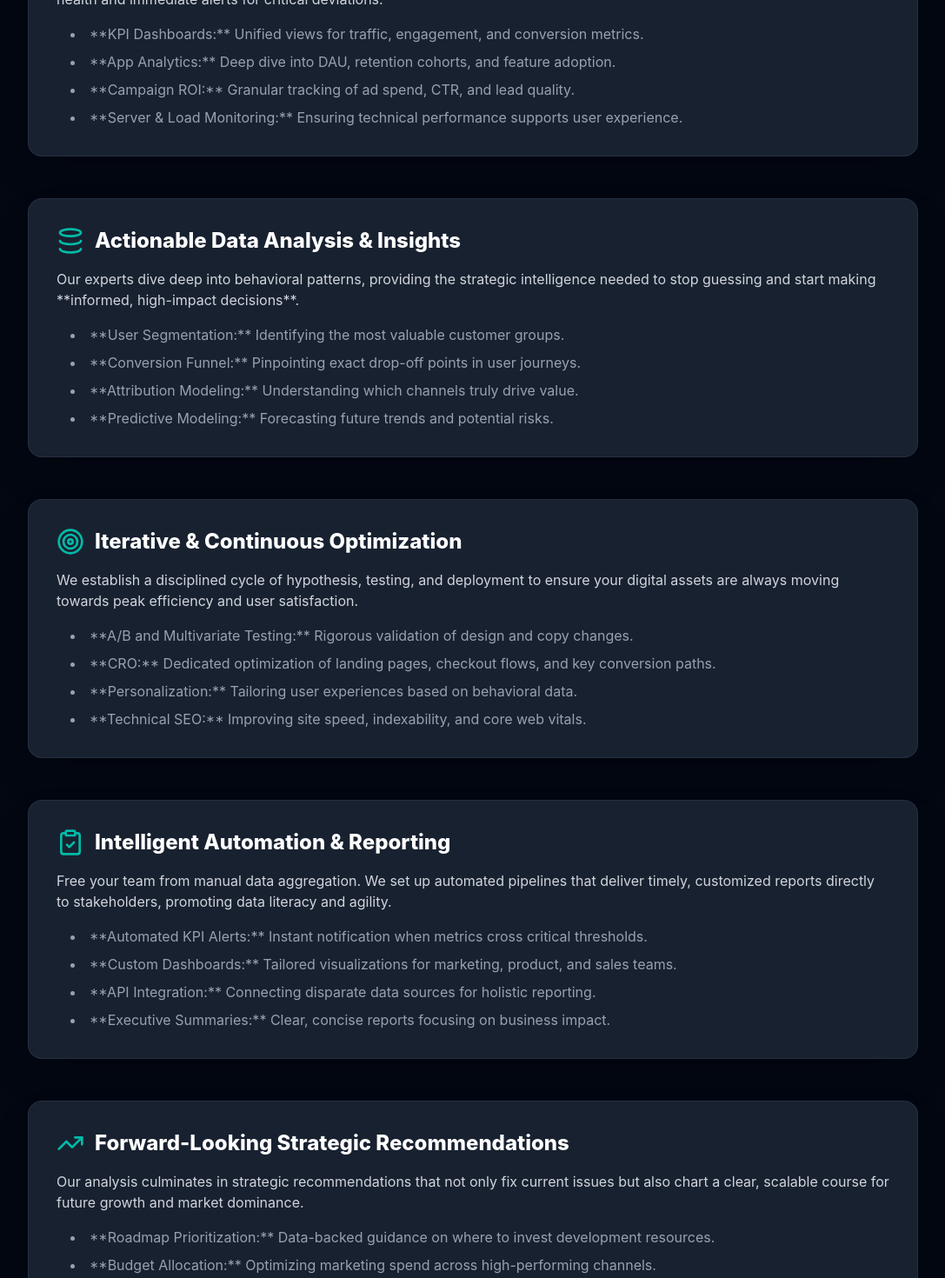
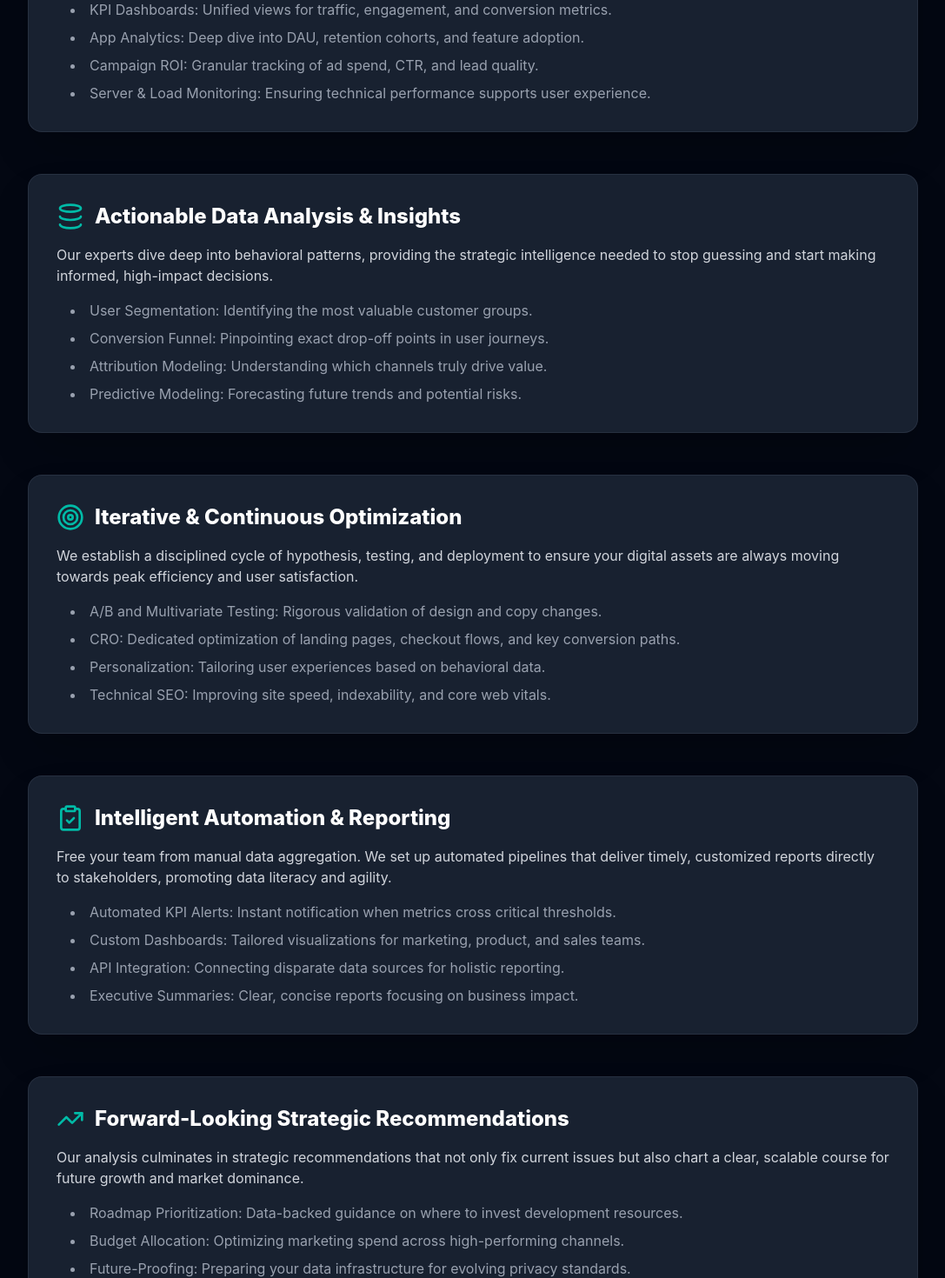
Before and after one commit to Shubham7737/PPT-New, a React (Vite) app: page /MeasureOptimize in a window 1280 px wide. Shown: the part 640-2110 px from the top of the page at 87% size, without its empty margins (96-1183 px from the left). Built offline with nearby package versions, Linux system fonts and the light colour scheme.

Commit message:
update my file code

```diff
--- a/src/Component/AnalyzeStrategize.jsx
+++ b/src/Component/AnalyzeStrategize.jsx
@@ -152,7 +152,7 @@ export default function AnalyzeStrategize() {
             Analyze & Strategize — Building a Strong Foundation
           </h1>
           <p className="mt-6 text-lg md:text-xl text-gray-300 max-w-3xl mx-auto">
-            A powerful strategy is the backbone of every successful digital product. We dig deep into your business, competitors, and customers to create an **actionable, measurable roadmap**.
+            A powerful strategy is the backbone of every successful digital product. We dig deep into your business, competitors, and customers to create an actionable, measurable roadmap.
           </p>
         </header>
       </AnimatedSection>
@@ -167,7 +167,7 @@ export default function AnalyzeStrategize() {
                 <span>Why We Start with Analysis</span>
             </h2>
             <p className="text-gray-300 text-center max-w-4xl mx-auto text-lg">
-                Too many projects skip the research phase, leading to failed initiatives and wasted resources. We ensure every decision — from feature prioritization to ad budgets — is **backed by data** and aligned with **clear business goals**, maximizing your potential for sustainable growth.
+                Too many projects skip the research phase, leading to failed initiatives and wasted resources. We ensure every decision — from feature prioritization to ad budgets — is*backed by data and aligned with clear business goals, maximizing your potential for sustainable growth.
             </p>
         </AnimatedSection>
 
--- a/src/Component/BoostUserRelationship.jsx
+++ b/src/Component/BoostUserRelationship.jsx
@@ -152,7 +152,7 @@ export default function BoostUserRelationship() {
             Boost User Relationship — Engage & Retain Customers
           </h1>
           <p className="mt-6 text-lg md:text-xl text-gray-300 max-w-3xl mx-auto">
-            Long-term success depends on strong user relationships. We focus on building deep **trust**, encouraging repeat **engagement**, and creating loyal **advocates** for your business.
+            Long-term success depends on strong user relationships. We focus on building deep trust, encouraging repeat engagement, and creating loyal advocates for your business.
           </p>
         </header>
       </AnimatedSection>
--- a/src/Component/DriveWebTraffic.jsx
+++ b/src/Component/DriveWebTraffic.jsx
@@ -152,7 +152,7 @@ export default function DriveWebTraffic() {
             Drive Web Traffic — Increase Visitors & Engagement
           </h1>
           <p className="mt-6 text-lg md:text-xl text-gray-300 max-w-3xl mx-auto">
-            Driving **high-quality visitors** is essential to grow leads, sales, and brand awareness. We focus on multichannel strategies that attract, engage, and retain your ideal audience.
+            Driving high-quality visitors is essential to grow leads, sales, and brand awareness. We focus on multichannel strategies that attract, engage, and retain your ideal audience.
           </p>
         </header>
       </AnimatedSection>
--- a/src/Component/MeasureOptimize.jsx
+++ b/src/Component/MeasureOptimize.jsx
@@ -139,7 +139,7 @@ export default function App() {
         </h1>
         <p className="mt-6 text-lg text-gray-400 max-w-3xl mx-auto">
           We transform raw data into a reliable roadmap for sustained success. Track every KPI,
-          extract powerful insights, and continuously refine your digital presence for maximum **ROI**.
+          extract powerful insights, and continuously refine your digital presence for maximum ROI.
         </p>
       </header>
 
@@ -152,10 +152,10 @@ export default function App() {
             accurate view of your project's health and immediate alerts for critical deviations.
           </p>
           <ul className="list-disc list-inside text-gray-400 space-y-2 pl-4">
-            <li>**KPI Dashboards:** Unified views for traffic, engagement, and conversion metrics.</li>
-            <li>**App Analytics:** Deep dive into DAU, retention cohorts, and feature adoption.</li>
-            <li>**Campaign ROI:** Granular tracking of ad spend, CTR, and lead quality.</li>
-            <li>**Server & Load Monitoring:** Ensuring technical performance supports user experience.</li>
+            <li>KPI Dashboards: Unified views for traffic, engagement, and conversion metrics.</li>
+            <li>App Analytics: Deep dive into DAU, retention cohorts, and feature adoption.</li>
+            <li>Campaign ROI: Granular tracking of ad spend, CTR, and lead quality.</li>
+            <li>Server & Load Monitoring: Ensuring technical performance supports user experience.</li>
           </ul>
         </AnimatedSection>
 
@@ -163,13 +163,13 @@ export default function App() {
         <AnimatedSection title="Actionable Data Analysis & Insights" iconName="Database">
           <p className="mb-4">
             Our experts dive deep into behavioral patterns, providing the strategic intelligence needed
-            to stop guessing and start making **informed, high-impact decisions**.
+            to stop guessing and start making informed, high-impact decisions.
           </p>
           <ul className="list-disc list-inside text-gray-400 space-y-2 pl-4">
-            <li>**User Segmentation:** Identifying the most valuable customer groups.</li>
-            <li>**Conversion Funnel:** Pinpointing exact drop-off points in user journeys.</li>
-            <li>**Attribution Modeling:** Understanding which channels truly drive value.</li>
-            <li>**Predictive Modeling:** Forecasting future trends and potential risks.</li>
+            <li>User Segmentation: Identifying the most valuable customer groups.</li>
+            <li>Conversion Funnel: Pinpointing exact drop-off points in user journeys.</li>
+            <li>Attribution Modeling: Understanding which channels truly drive value.</li>
+            <li>Predictive Modeling: Forecasting future trends and potential risks.</li>
           </ul>
         </AnimatedSection>
 
@@ -180,10 +180,10 @@ export default function App() {
             digital assets are always moving towards peak efficiency and user satisfaction.
           </p>
           <ul className="list-disc list-inside text-gray-400 space-y-2 pl-4">
-            <li>**A/B and Multivariate Testing:** Rigorous validation of design and copy changes.</li>
-            <li>**CRO:** Dedicated optimization of landing pages, checkout flows, and key conversion paths.</li>
-            <li>**Personalization:** Tailoring user experiences based on behavioral data.</li>
-            <li>**Technical SEO:** Improving site speed, indexability, and core web vitals.</li>
+            <li>A/B and Multivariate Testing: Rigorous validation of design and copy changes.</li>
+            <li>CRO: Dedicated optimization of landing pages, checkout flows, and key conversion paths.</li>
+            <li>Personalization: Tailoring user experiences based on behavioral data.</li>
+            <li>Technical SEO: Improving site speed, indexability, and core web vitals.</li>
           </ul>
         </AnimatedSection>
 
@@ -194,10 +194,10 @@ export default function App() {
             timely, customized reports directly to stakeholders, promoting data literacy and agility.
           </p>
           <ul className="list-disc list-inside text-gray-400 space-y-2 pl-4">
-            <li>**Automated KPI Alerts:** Instant notification when metrics cross critical thresholds.</li>
-            <li>**Custom Dashboards:** Tailored visualizations for marketing, product, and sales teams.</li>
-            <li>**API Integration:** Connecting disparate data sources for holistic reporting.</li>
-            <li>**Executive Summaries:** Clear, concise reports focusing on business impact.</li>
+            <li>Automated KPI Alerts: Instant notification when metrics cross critical thresholds.</li>
+            <li>Custom Dashboards: Tailored visualizations for marketing, product, and sales teams.</li>
+            <li>API Integration: Connecting disparate data sources for holistic reporting.</li>
+            <li>Executive Summaries: Clear, concise reports focusing on business impact.</li>
           </ul>
         </AnimatedSection>
 
@@ -208,10 +208,10 @@ export default function App() {
             also chart a clear, scalable course for future growth and market dominance.
           </p>
           <ul className="list-disc list-inside text-gray-400 space-y-2 pl-4">
-            <li>**Roadmap Prioritization:** Data-backed guidance on where to invest development resources.</li>
-            <li>**Budget Allocation:** Optimizing marketing spend across high-performing channels.</li>
-            <li>**Future-Proofing:** Preparing your data infrastructure for evolving privacy standards.</li>
-            <li>**Product/Market Fit Insights:** Deep consumer understanding to guide product development.</li>
+            <li>Roadmap Prioritization: Data-backed guidance on where to invest development resources.</li>
+            <li>Budget Allocation: Optimizing marketing spend across high-performing channels.</li>
+            <li>Future-Proofing: Preparing your data infrastructure for evolving privacy standards.</li>
+            <li>Product/Market Fit Insights: Deep consumer understanding to guide product development.</li>
           </ul>
         </AnimatedSection>
 
@@ -219,7 +219,7 @@ export default function App() {
         <div className="pt-8 pb-12">
             <AnimatedSection title="Ready to Stop Guessing and Start Growing?" iconName="Sparkles">
                 <p className="text-gray-300 mb-6 text-center text-lg">
-                    Transform your data from an expense into your most valuable asset. Let's build a measurement framework that delivers **predictable, scalable growth**.
+                    Transform your data from an expense into your most valuable asset. Let's build a measurement framework that delivers predictable, scalable growth.
                 </p>
                 <div className="flex flex-col md:flex-row items-center justify-center gap-4">
                     <a
```
Also changed, not shown: src/Component/ExecutePrecision.jsx (+25 -25 lines).
